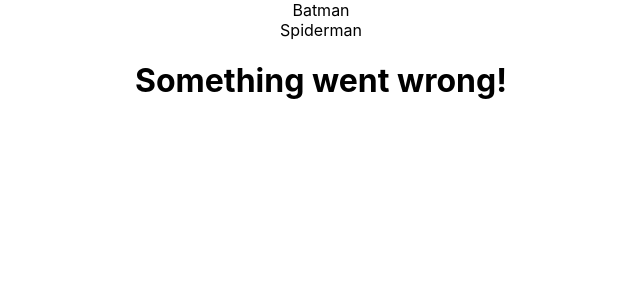
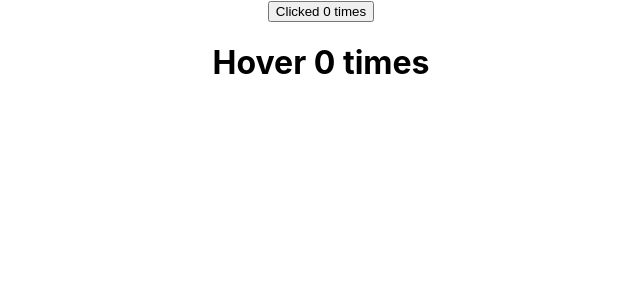
Before and after one commit to mistrymohini/ReactDemoProject, a React (Create React App) app: page / in a window 1280 px wide. Shown: the top 300 px of the page, without its empty margins (319-959 px from the left). Built offline with nearby package versions, Linux system fonts and the light colour scheme.

Commit message:
Used incrementCount in two diferrent component twice to get rid of it in next commit use Higher Order Component

```diff
--- a/src/App.js
+++ b/src/App.js
@@ -1,22 +1,15 @@
 import React,{Component} from 'react';
 import logo from './logo.svg';
 import './App.css';
-import ErrorShow from './Component/ErrorShow';
-import ErrorBoundry from './Component/ErrorBoundry';
+import ClickCounter from './Component/ClickCounter';
+import HoverCounter from './Component/HoverCounter';
 
 class App extends Component {
   render(){
     return (
       <div className="App">
-        <ErrorBoundry>
-        <ErrorShow heroName="Batman"/>
-        </ErrorBoundry>
-        <ErrorBoundry>
-        <ErrorShow heroName="Spiderman"/>
-        </ErrorBoundry>
-        <ErrorBoundry>
-        <ErrorShow heroName="Joker"/>
-        </ErrorBoundry>
+        <ClickCounter/>
+        <HoverCounter/>
       </div>
     );
   }
--- /dev/null
+++ b/src/Component/ClickCounter.js
@@ -0,0 +1,24 @@
+import React, { Component } from 'react'
+
+class ClickCounter extends Component {
+    constructor(props) {
+      super(props)
+
+      this.state = {
+         count:0
+      }
+    }
+    incrementCount= () =>{
+        this.setState(prevState =>{
+            return { count:prevState.count + 1 }
+        })
+    }
+  render() {
+    const {count}=this.state
+    return (
+      <button onClick={this.incrementCount}>Clicked {count} times </button>
+    )
+  }
+}
+
+export default ClickCounter
--- /dev/null
+++ b/src/Component/HoverCounter.js
@@ -0,0 +1,23 @@
+import React, { Component } from 'react'
+
+class HoverCounter extends Component {
+    constructor(props) {
+        super(props)
+
+        this.state = {
+            count: 0
+        }
+    }
+    incrementCount = () => {
+        this.setState(prevState => {
+            return { count: prevState.count + 1 }
+        })
+    }
+    render() {
+        return (
+            <h1 onMouseOver={this.incrementCount}>Hover {this.state.count} times</h1>
+        )
+    }
+}
+
+export default HoverCounter
```
